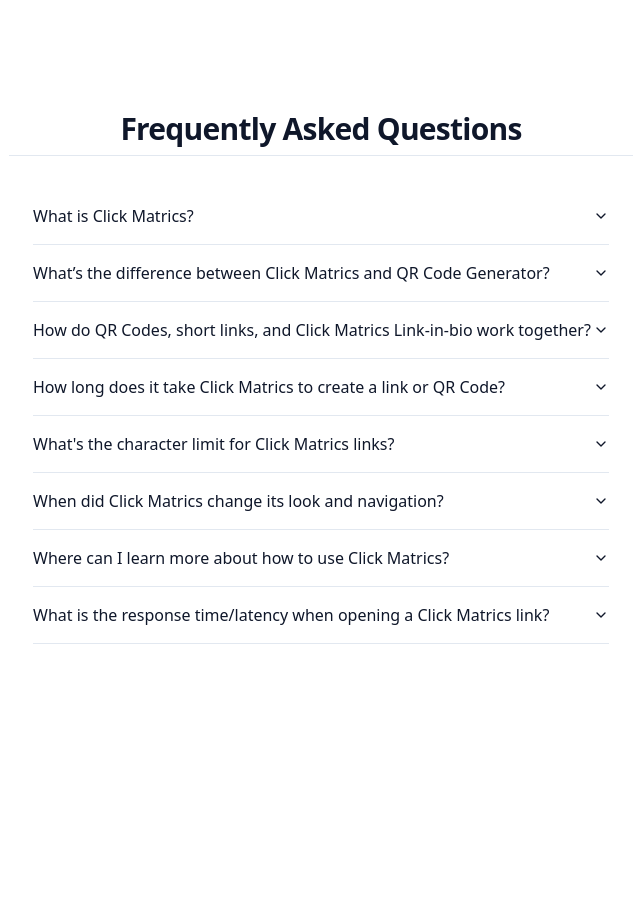
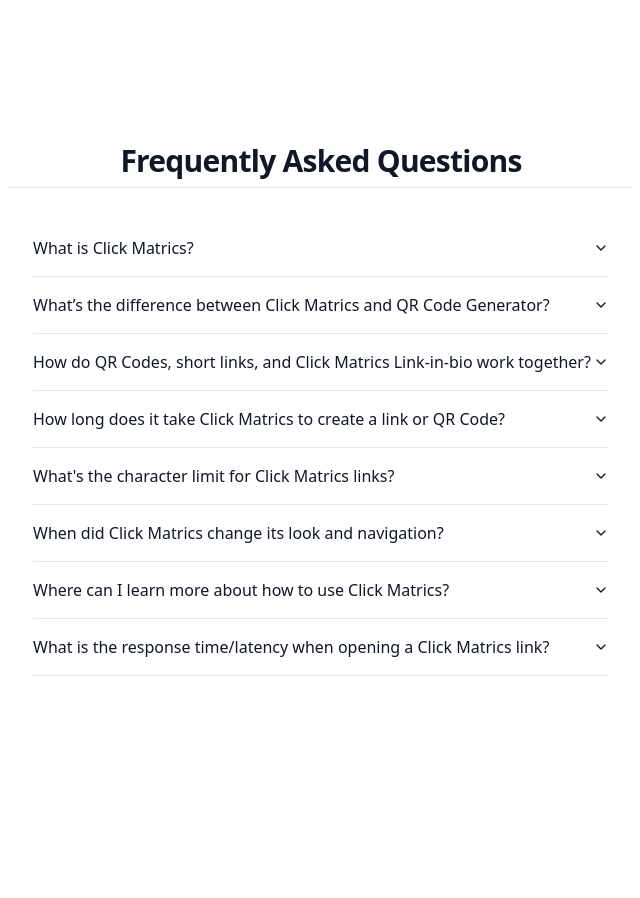
Before and after one commit to oxiton-foundation/click-metrics, a React (Vite) app in the folder client/: page /help in a window 1280 px wide. Shown: the part 1713-2611 px from the top of the page, without its empty margins (319-959 px from the left). Built offline with nearby package versions, Linux system fonts and the light colour scheme.

Commit message:
Added Framer motion component

```diff
--- a/client/src/landing/sections/Faq.tsx
+++ b/client/src/landing/sections/Faq.tsx
@@ -1,14 +1,16 @@
+import { motion } from 'framer-motion'
 import { AccordionUtil } from '../components/AccordionUtil'
+import { fadeIn2 } from '@/Motion/variants'
 
 const Faq = () => {
   return (
     <>
-    <section className="w-full mt-16">
+    <motion.section variants={fadeIn2(1.5)} initial="hidden" whileInView={"show"} viewport={{once: false, amount: 0.7}} className="w-full mt-24">
       <h2 className="scroll-m-20 border-b pb-2 text-3xl font-semibold tracking-tight first:mt-0 w-11/12 md:w-2/3 lg:w-1/2 mx-auto sm:text-center text-left mb-8">
         Frequently Asked Questions
       </h2>
       <AccordionUtil />
-    </section>
+    </motion.section>
     </>
   )
 }
```
